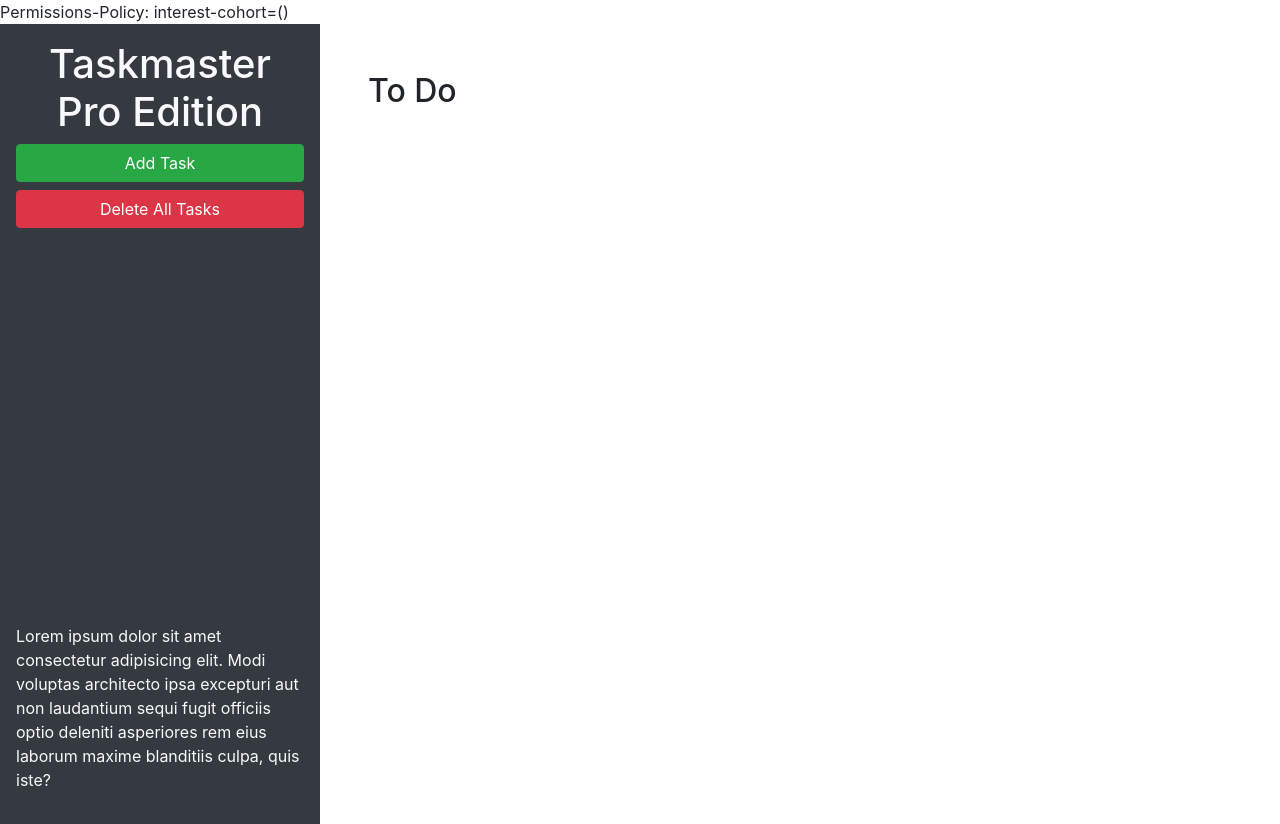
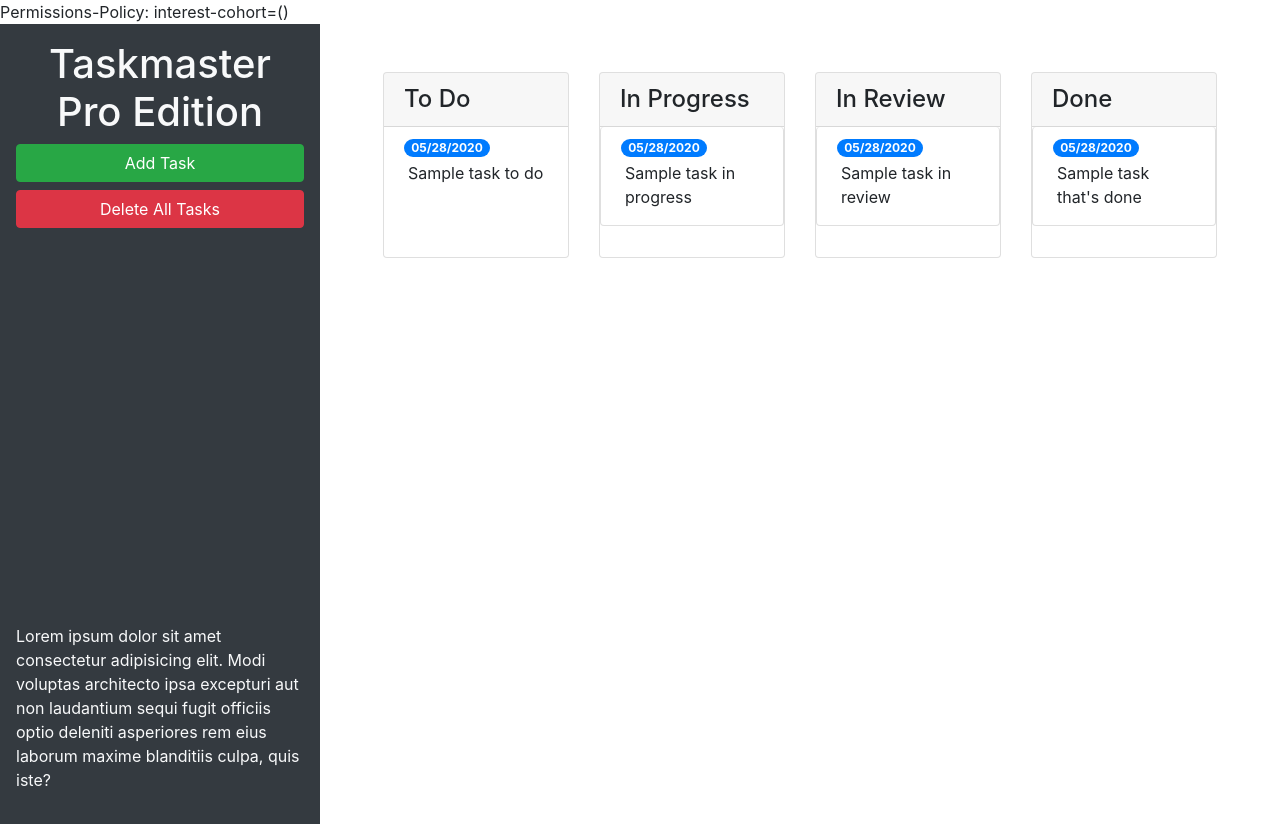
Before and after one commit to ghaliarose89/taskmaster-pro, a plain HTML site: page index.html in a window 1280 px wide. Drawn offline with nearby package versions, Linux system fonts and the light colour scheme.

Commit message:
updating tasks and form modls

```diff
--- a/index.html
+++ b/index.html
@@ -25,10 +25,63 @@ Permissions-Policy: interest-cohort=()
       </p>
     </header>
     <main class="col-12 col-lg-9">
-      <div class="m-5">
-        <h2>To Do</h2>
-        <ul id="list-toDo" class="list-group"> </ul>
+      <div class="m-5 row justify-content-around">
+        <!-- todo start -->
+        <div class="col-12 col-md-6 col-xl-3 mb-3">
+          <div class="card">
+            <h4 class="card-header">
+              To Do
+            </h4>
+            <ul id="list-toDo" class="list-group list-group-flush">
+              <li class="list-group-item">
+                <span class="badge badge-primary badge-pill">05/28/2020</span>
+                <p class="m-1">Sample task to do</p>
+              </li>
+            </ul>
+          </div>
+        </div>
+        <!-- todo end -->
+        <!-- in progress start -->
+        <div class="col-12 col-md-6 col-xl-3 mb-3">
+          <div class="card">
+            <h4 class="card-header">In Progress</h4>
+          <ul id="list-inProgress" class="list-group">
+            <li class="list-group-item">
+              <span class="badge badge-primary badge-pill">05/28/2020</span>
+              <p class="m-1">Sample task in progress</p>
+            </li>
+          </ul>
+          </div>
+        </div>
+        <!-- in progress end -->
+         <!-- in review start -->
+        <div class="col-12 col-md-6 col-xl-3 mb-3">
+          <div class="card">
+          <h4 class="card-header">In Review</h4>
+          <ul id="list-inReview" class="list-group">
+            <li class="list-group-item">
+              <span class="badge badge-primary badge-pill">05/28/2020</span>
+              <p class="m-1">Sample task in review</p>
+            </li>
+          </ul>
+        </div>
+        </div>
+    <!-- in review end -->
+  <!-- done start -->
+      <div class= "col-12 col-md-6 col-xl-3 mb-3">
+        <div class="card">
+        <h4 class="card-header">Done</h4>
+        <ul id="list-done" class="list-group">
+          <li class="list-group-item">
+            <span class="badge badge-primary badge-pill">05/28/2020</span>
+            <p class="m-1">Sample task that's done</p>
+          </li>
+        </ul>
+        </div>
       </div>
+    <!-- done end -->
+  </div>
+
     </main>
   </div>
 
@@ -47,11 +100,11 @@ Permissions-Policy: interest-cohort=()
           <form>
             <div class="form-group">
               <label for="modalTaskDescription">Task description</label>
-              <textarea id="modalTaskDescription" rows="3"></textarea>
+              <textarea id="modalTaskDescription" rows="3" class="form-control"></textarea>
             </div>
             <div class="form-group">
               <label for="modalDueDate">Due date</label>
-              <input type="text" id="modalDueDate" placeholder="mm/dd/yyyy" autocomplete="off" />
+              <input type="text" class="form-control" id="modalDueDate" placeholder="mm/dd/yyyy" autocomplete="off" />
             </div>
           </form>
         </div>
```
